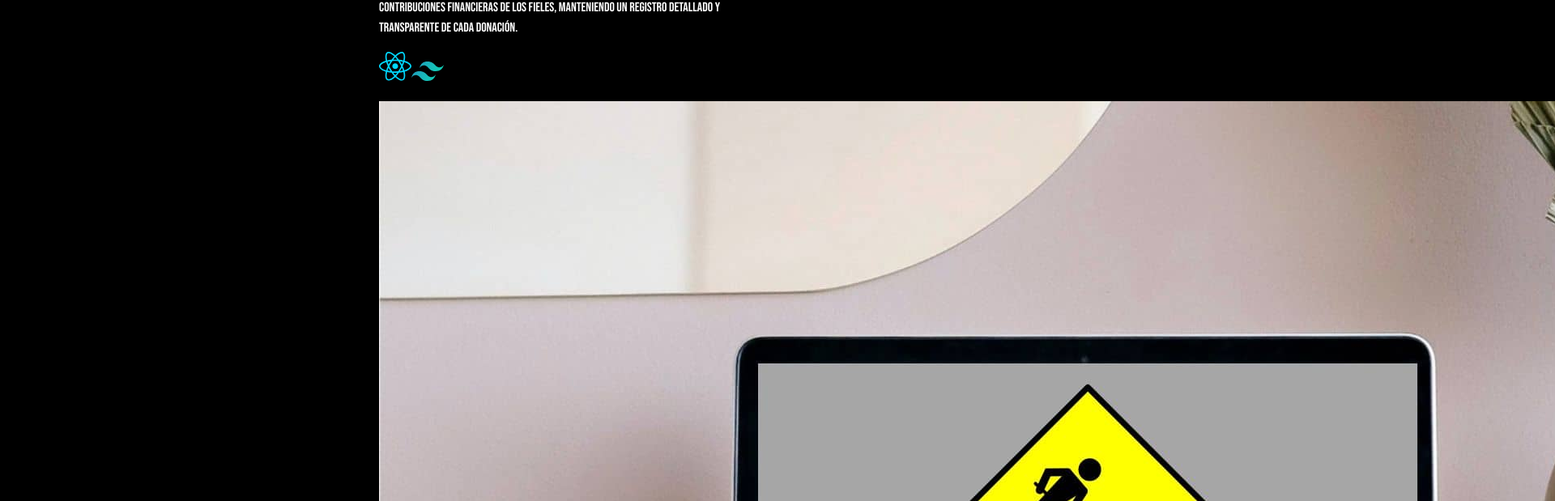
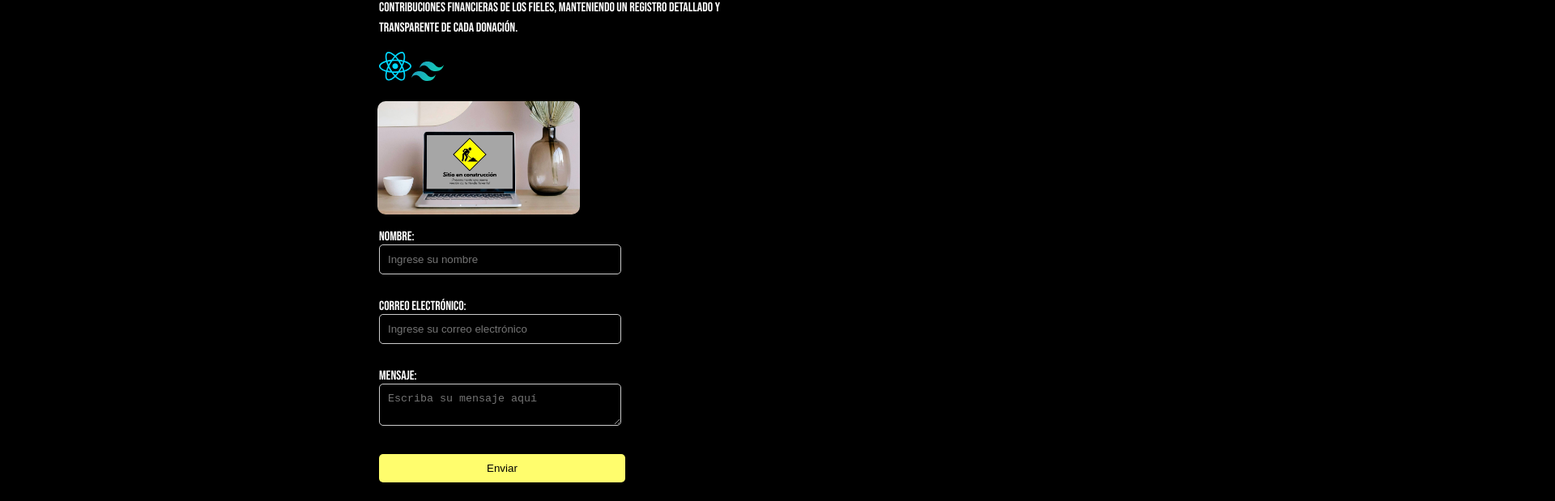
Before and after one commit to marcosali/port-web, a React (Create React App) app: page / in a window 1280 px wide. Shown: the part 2757-3376 px from the top of the page at 81% size, 1920 px wide, since content can reach past the window. Built offline with nearby package versions, Linux system fonts and the light colour scheme.

Commit message:
Update Proyectos.css

```diff
--- a/src/Components/Proyectos.css
+++ b/src/Components/Proyectos.css
@@ -12,20 +12,23 @@
     font-family: "Bebas Neue", sans-serif;
 }
 
-.proyecto,
-.proyecto img {
+.foto1,
+.foto1 img {
     width: 250px;
     height: auto;
     border-radius: 10px;
     box-shadow: 0 0 10px rgba(0, 0, 0, 0.1);
-    position: relative;
+    position: absolute;
+    margin-left: -1px;
+
+
 }
 
-.proyecto:hover {
+.foto1:hover {
     transform: scale(1.05);
 }
 
-.proyecto:hover::after {
+.foto1:hover::after {
     opacity: 1;
 }
 
```
